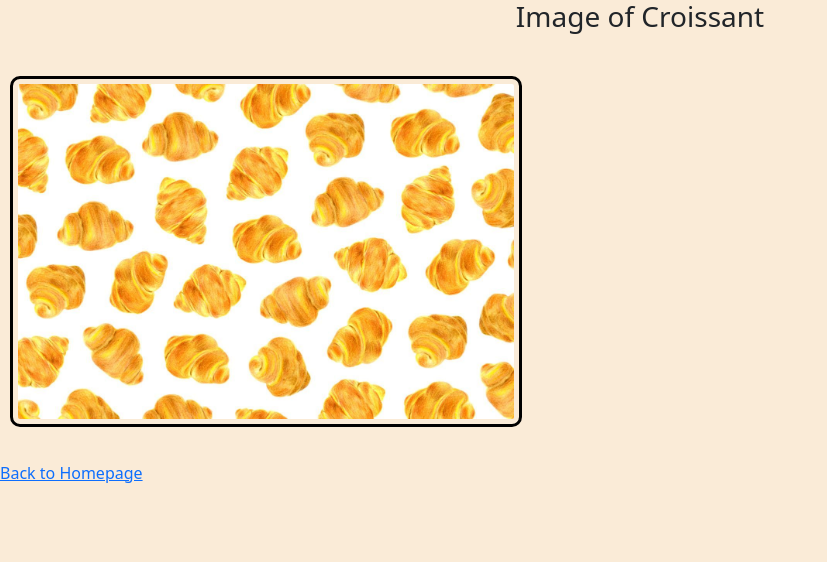
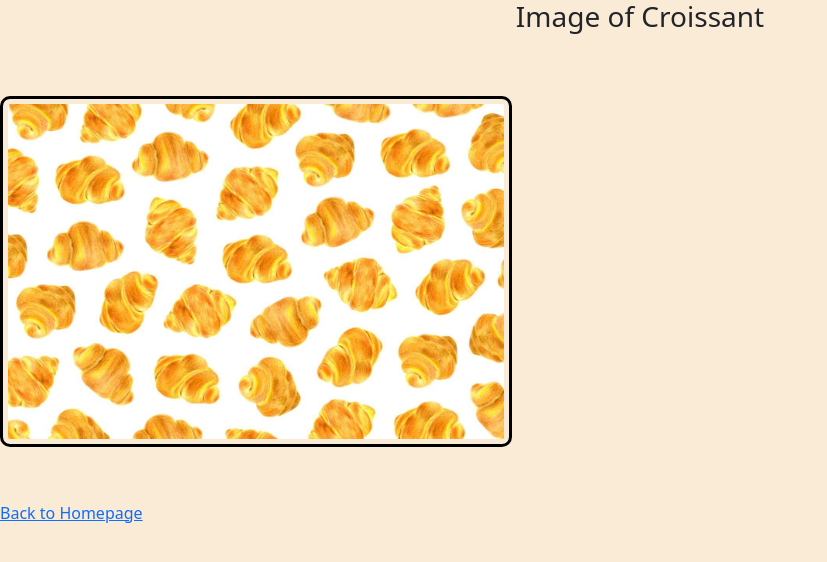
Before and after one commit to Coding-Goddess/Crossiant, a plain HTML site: page photo.html in a window 1280 px wide. Shown: the whole page, without its empty margins (0-827 px from the left). Drawn offline with nearby package versions, Linux system fonts and the light colour scheme.

Commit message:
margin updated

```diff
--- a/style.css
+++ b/style.css
@@ -25,6 +25,6 @@ h3 {
     border-radius: 10px;
     display: block;
     padding: 5px;
-    margin: 10px;
+    margin: 30px 0px;
     max-width: 40%;
 }
```
